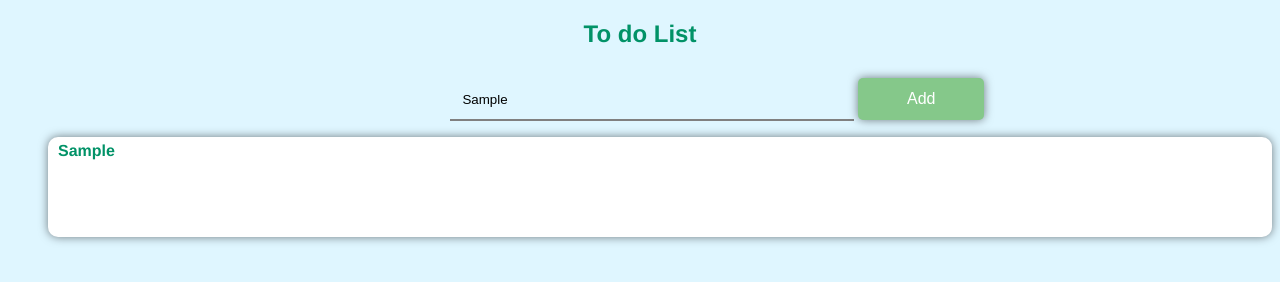
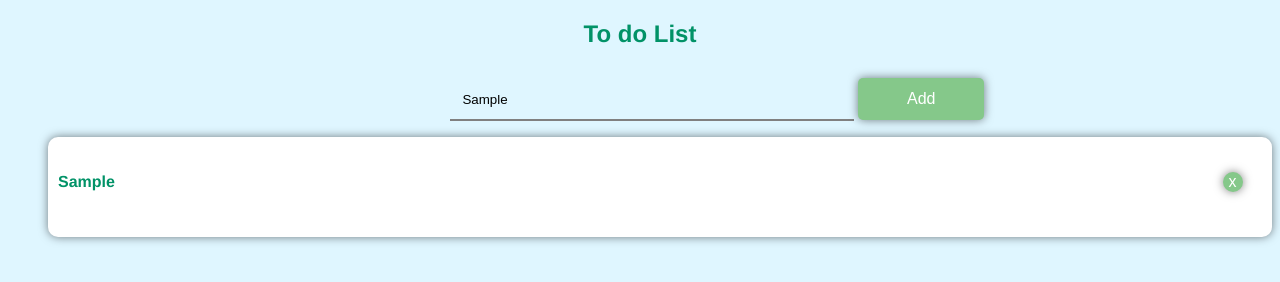
Before and after one commit to justinablair/newToDOJS, a plain HTML site: page index.html in a window 1280 px wide. Both pictures are taken after typing "Sample" into the empty fields and a click on the button "Add". Drawn offline with Linux system fonts and the light colour scheme; no server answers.

Commit message:
delete button appended to user li

```diff
--- a/app.js
+++ b/app.js
@@ -7,20 +7,24 @@ function handleFormSubmission(e) {
   if (input.value.length === 0) {
     alert("Please enter a task");
   } else {
+
     const domObject = document.createElement("li");
     domObject.innerText = input.value;
-    uiDisplay.prepend(domObject);
+
+    const deleteButton = document.createElement("button"); //create new button element
+    deleteButton.setAttribute("class", "btn"); //set button class to be btn
+    deleteButton.appendChild(document.createTextNode("x")); //set button text to say delete
+    domObject.appendChild(deleteButton);
+
+    uiDisplay.prepend(domObject); //List item+delete button added to top of Ui display
   }
-  // return false; //do not submit the form
-  e.preventDefault();
+
+  e.preventDefault();   // return false; //do not submit the form
 }
 
-// your form
+
 var form = document.getElementById("js-form");
-
-// attach event listener
-form.addEventListener("submit", handleFormSubmission, true);
-
+form.addEventListener("submit", handleFormSubmission, true); // attach event listener
 
 const url = "https://jsonplaceholder.typicode.com/users/1/todos";
 
--- a/styles.css
+++ b/styles.css
@@ -84,7 +84,22 @@ li {
 
 }
 
+/*delete button */
+.btn{
 
+    font-size: 1rem;
+    background-color: #85c88a;
+    box-shadow: 0 0 0.625rem rgba(0, 0, 0, 0.5);
+    border: none;
+    color: #ffffff;
+    cursor: pointer;
+    outline: none;
+    height: 1.25rem;
+    border-radius: 1.25rem;
+    margin-left: 92%;
+    margin-top: 1.875rem;
+    position: relative;
+}
 
 /* section{
     padding: 0 0 0 2.5rem;
```
Also changed, not shown: index.html (+0 -2 lines).
